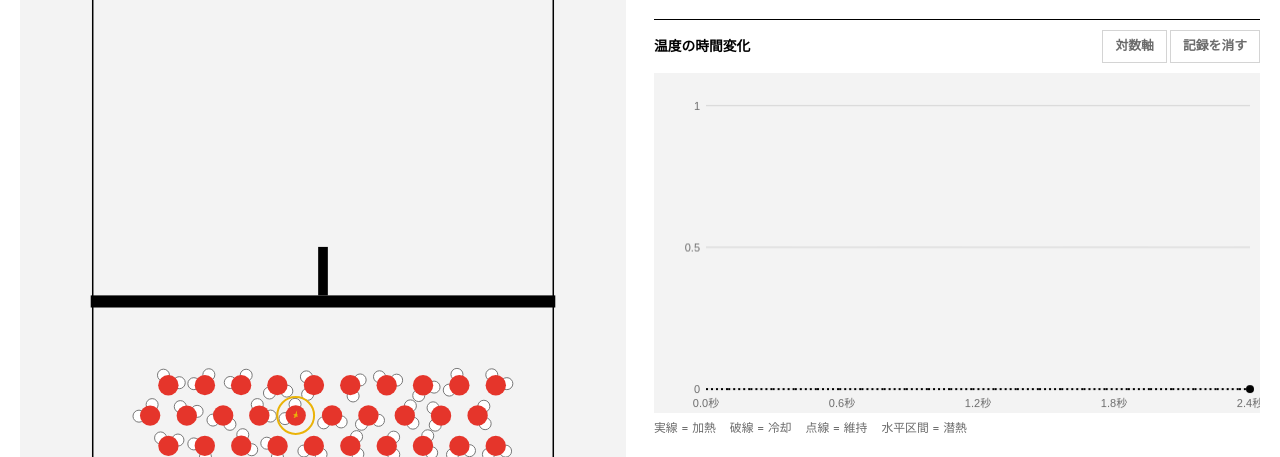
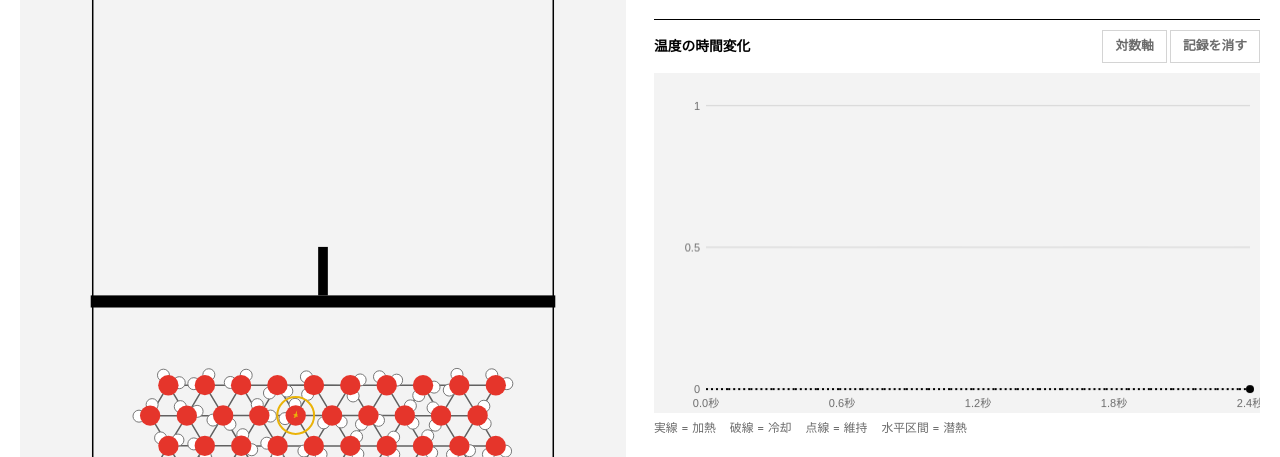
Before and after one commit to yukedoom/jotaihenka, a plain HTML site: page index.html in a window 1280 px wide. Shown: the part 298-755 px from the top of the page. Drawn offline with Linux system fonts and the light colour scheme; animation ran at ten frames a second.

Commit message:
Update index.html

```diff
--- a/index.html
+++ b/index.html
@@ -284,8 +284,8 @@ class Chamber{
   const rt=Math.max(.02,top-.1);c.fillRect(X(.5)-.008*s,Y(rt),.016*s,Y(top)-.02*s-Y(rt));
   c.save();c.beginPath();c.rect(X(this.l),Y(top),(this.r-this.l)*s,(this.b-top)*s);c.clip();
   const M=this.M,hs=C.bg==="#fff"?"#777":"#888";
-  if(O.bond){c.strokeStyle=C.mut;c.globalAlpha=.45;c.lineWidth=1;c.beginPath();
-   for(let i=0;i<M.length;i++){const a=M[i].o;if(a.gas)continue;for(let j=i+1;j<M.length;j++){const b=M[j].o;if(b.gas)continue;if(Math.hypot(a.x-b.x,a.y-b.y)<R*2.9){c.moveTo(X(a.x),Y(a.y));c.lineTo(X(b.x),Y(b.y))}}}c.stroke();c.globalAlpha=1}
+  if(O.bond){c.strokeStyle=C.fg;c.globalAlpha=.6;c.lineWidth=1.5;c.beginPath();
+   for(let i=0;i<M.length;i++){const a=M[i].o;if(a.gas)continue;for(let j=i+1;j<M.length;j++){const b=M[j].o;if(b.gas)continue;if(Math.hypot(a.x-b.x,a.y-b.y)<(a.sol&&b.sol?R*4.2:R*3.3)){c.moveTo(X(a.x),Y(a.y));c.lineTo(X(b.x),Y(b.y))}}}c.stroke();c.globalAlpha=1}
   const dot=(e,fill,rr,stroke)=>{c.fillStyle=fill;c.beginPath();c.arc(X(e.x),Y(e.y),rr,0,6.29);c.fill();if(stroke){c.strokeStyle=stroke;c.lineWidth=1;c.stroke()}};
   for(const m of M){const o=m.o,x=X(o.x),y=Y(o.y);
    if(S.T>3000&&o.gas){const gr=rs*(3+5*S.i),g=c.createRadialGradient(x,y,0,x,y,gr);g.addColorStop(0,S.i>.3?"rgba(170,140,255,.5)":"rgba(255,170,60,.4)");g.addColorStop(1,"rgba(0,0,0,0)");c.fillStyle=g;c.beginPath();c.arc(x,y,gr,0,6.29);c.fill()}
```
